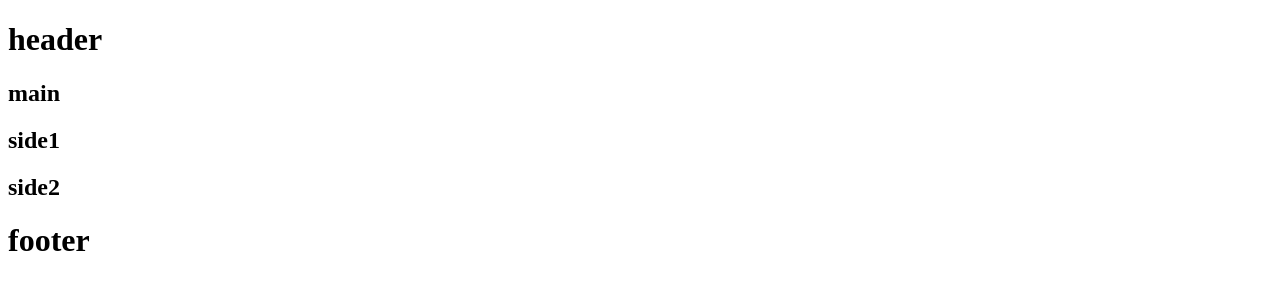
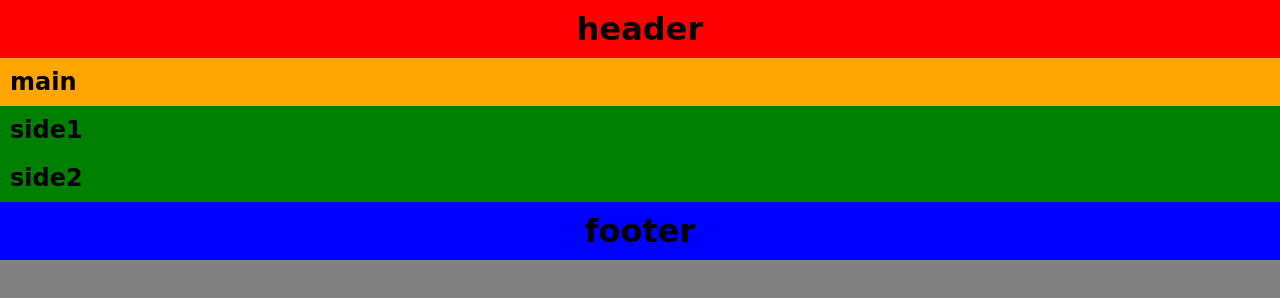
Before and after one commit to ryoukawa/web1-10, a plain HTML site: page index.html in a window 1280 px wide. Drawn offline with Linux system fonts and the light colour scheme; a web font is replaced by a local one.

Commit message:
Create index.html

```diff
--- a/index.html
+++ b/index.html
@@ -3,7 +3,7 @@
 <head>
   <meta charset="utf-8">
   <meta name="viewport" content="width=device-width">
-  <link rel="stylesheet" type="text/css" herf="css/default.css">
+  <link rel="stylesheet" type="text/css" href="css/default.css">
   <link href="https://fonts.googleapis.com/css?family=Butcherman" rel="stylesheet">
   <title>練習10</title>
 </head>
```
